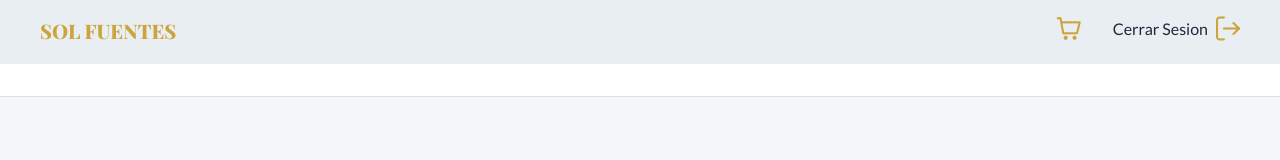
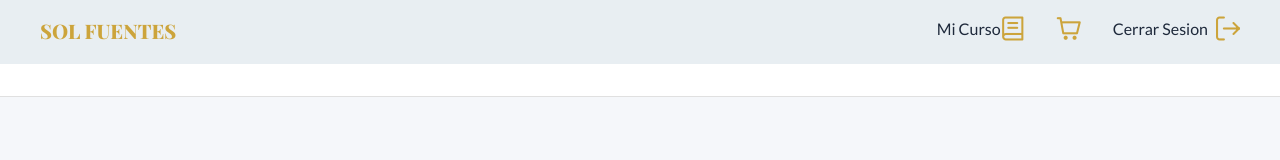
Before and after one commit to AlexZimmerBonjourAdrian/ProyectJava2025-Frontent, a React (Vite) app: page /login in a window 1280 px wide. Shown: the top 160 px of the page. Built offline with nearby package versions, Linux system fonts and the light colour scheme; no server answers; sample sign-in values are in the browser's storage; a web font is replaced by a local one.

Commit message:
Merge branch 'ArticulosyPagos' into ConectarFormularios

```diff
--- a/src/components/CarritoComponent.jsx
+++ b/src/components/CarritoComponent.jsx
@@ -123,7 +123,7 @@ const CarritoComponent = () => {
   };
 
   const handlePagar = async (metodo) => {
-    if (!userId) {
+    if (!token) {
       toast.current.show({
         severity: 'error',
         summary: 'Error',
@@ -148,7 +148,6 @@ const CarritoComponent = () => {
       // Podrías opcionalmente guardar los items antes de cerrar si el backend los elimina inmediatamente de la respuesta de obtenerCarritoUsuario
       const itemsToAssign = [...carrito.items]; // Clonar los items por si el estado cambia antes de asignarlos
 
-      await carritoService.cerrarCarrito(carrito.id, token);
 
       // Paso 2: Asignar los artículos al usuario
       // Iterar sobre los items que estaban en el carrito y crear un ArticuloCliente para cada uno
@@ -159,7 +158,7 @@ const CarritoComponent = () => {
           try {
             const articuloClienteDTO = {
               articulo: item.articulo, // Propiedad que referencia al producto/curso en el item del carrito
-              usuario: userId, // ID del usuario logueado
+
               // Agrega otras propiedades al DTO si son necesarias por el backend
               // estado inicial, fecha de asignacion, etc. (aunque el backend podría ponerlas)
             };
@@ -181,6 +180,10 @@ const CarritoComponent = () => {
       }
 
       // Paso 3: Mostrar éxito y actualizar UI (ej: vaciar carrito visualmente)
+      // Paso 3: Cerrar el carrito en el backend (ahora después de asignar artículos)
+      await carritoService.cerrarCarrito(carrito.id, token);
+
+      // Paso 4: Mostrar éxito y actualizar UI (ej: vaciar carrito visualmente)
       toast.current.show({
         severity: 'success',
         summary: 'Éxito',
--- a/src/components/Navbar.jsx
+++ b/src/components/Navbar.jsx
@@ -38,6 +38,12 @@ const Navbar = () => {
 
           {isLoggedIn && (
             <>
+              <Link to="/MisCursos">
+                <section className='container'>
+                  Mi Curso
+                  <i className="pi pi-book"></i>
+                </section>
+              </Link>
               <Link to="/Carrito">
                 <i className="pi pi-shopping-cart"></i>
               </Link>
@@ -49,6 +55,7 @@ const Navbar = () => {
               </Link>
             </>
           )}
+
 
           {!isLoggedIn && (
             <>
```
